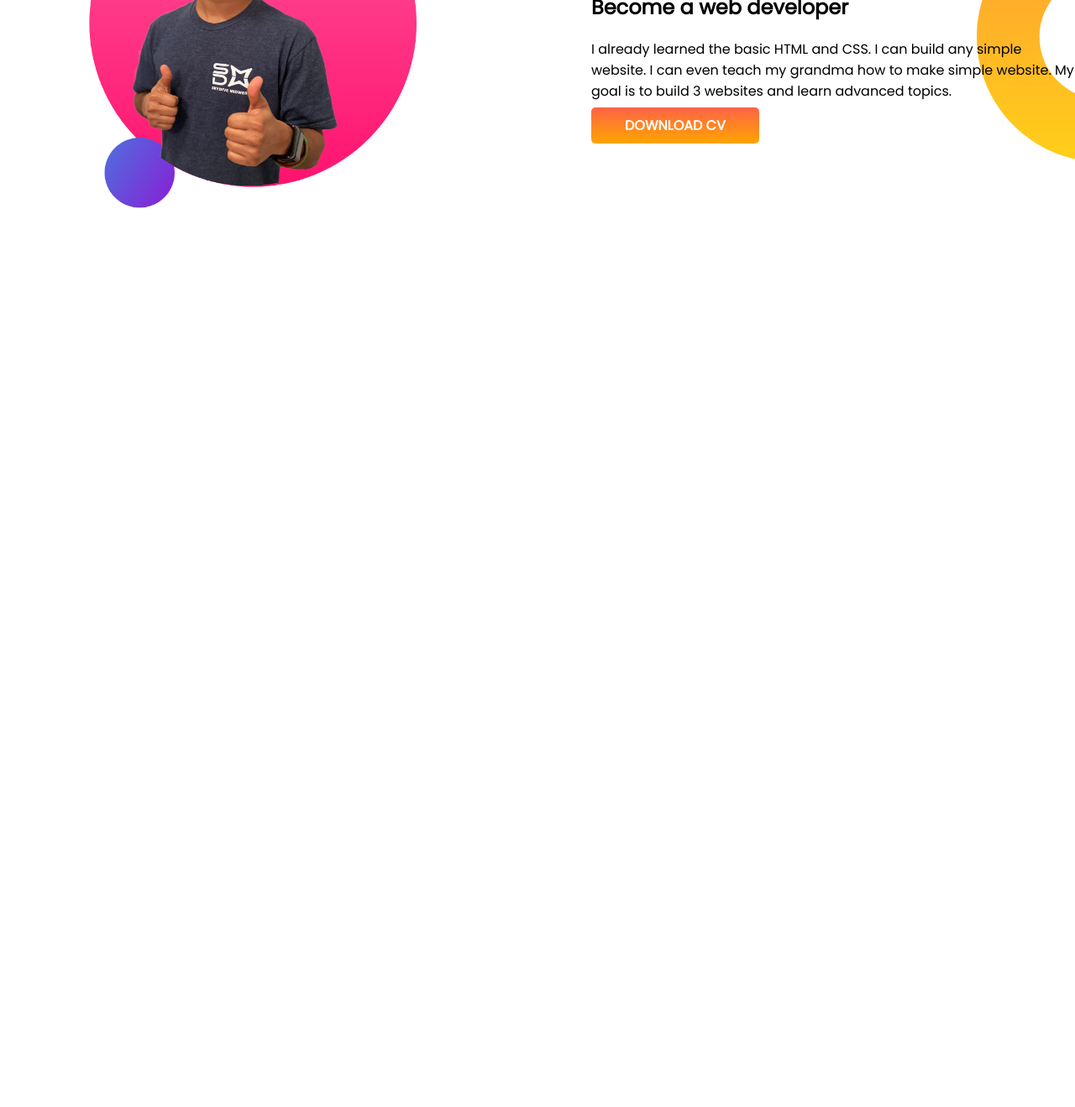
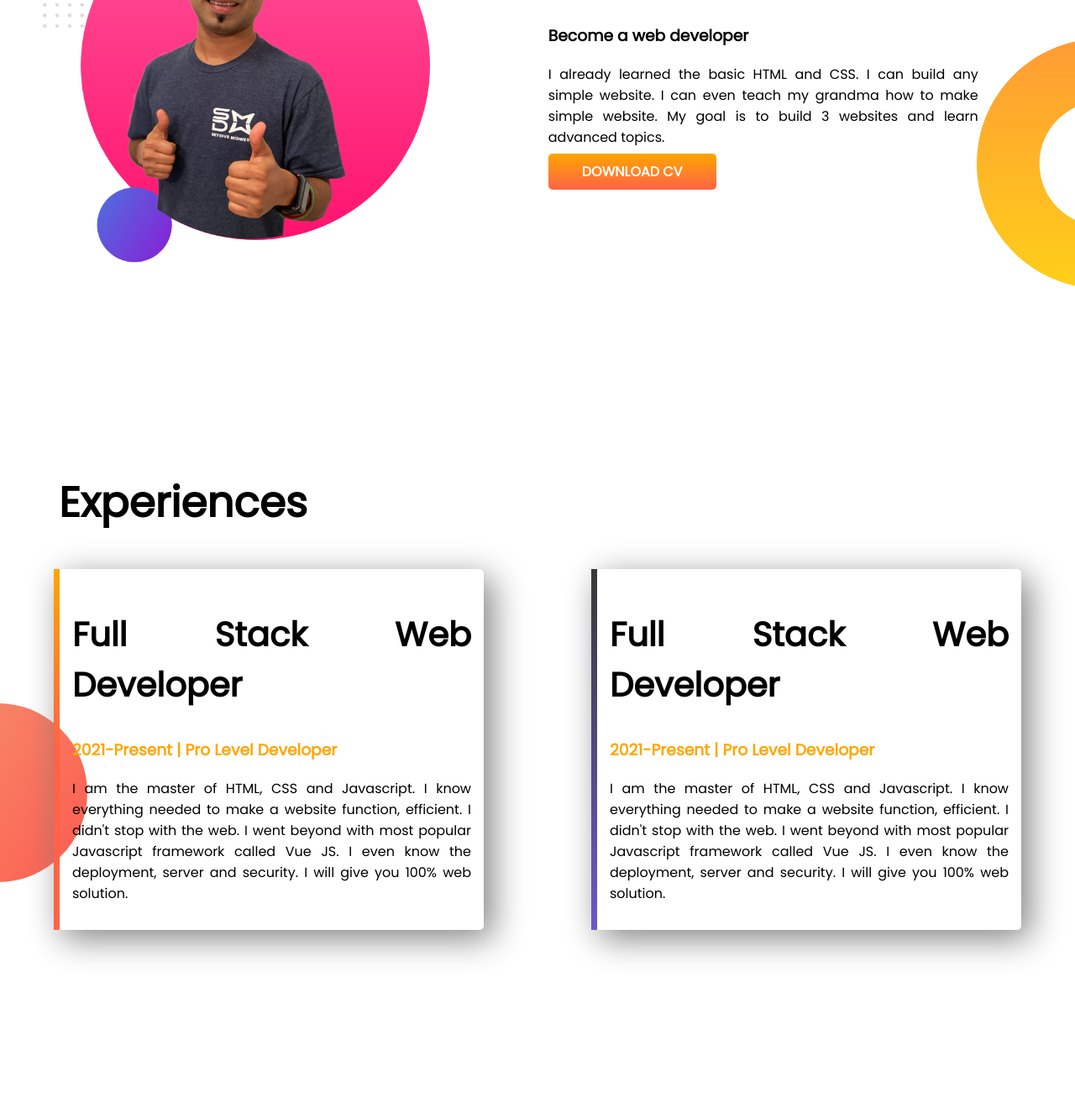
Before and after one commit to hasanmint/developer-protfolio, a plain HTML site: page index.html in a window 1280 px wide. Shown: the part 780-2099 px from the top of the page at 84% size. Before the commit the page ends 1185 px from the top, so only its background shows below. Drawn offline with Linux system fonts and the light colour scheme.

Commit message:
complete site with footer

```diff
--- a/index.html
+++ b/index.html
@@ -16,12 +16,13 @@
 </head>
 <body>
 
-   <section class="top-banner">
+   <section class="top-banner flexible-content">
         <div class="half_width">
             <h1>Welcome To</h1>
             <h1> <span class="orange-color">lorem Ipsum</span> World! </h1>
 
             <h3>Lorem ipsum dolor sit amet.</h3>
+
             <p>Lorem Ipsum is simply dummy text of the printing and typesetting industry. Lorem Ipsum has been the industry's standard dummy text ever since the 1500s, when an unknown printer took a galley of type and scrambled</p>
 
             <a class="link-button" href="https://www.linkedin.com/in/md-hasan-ali-928184b6/" target="_blank" >Hire Me</a>
@@ -32,17 +33,40 @@
         </div>
    </section>
 
-   <section class="dream-big">
+   <section class="dream-big flexible-content">
        <div class="half_width">
            <img src="images/jhankar2.png" alt="">
        </div>
        <div class="half_width">
            <h1>Dream Big </h1>
-           <h2>Become a web developer</h2>
+           <h3>Become a web developer</h3>
            <p>I already learned the basic HTML and CSS. I can build any simple website. I can even teach my grandma how to make simple website. My goal is to build 3 websites and learn advanced topics.</p>
            <a class="link-button" target="_blank" href="#">Download CV</a>
        </div>
    </section>
 
+   <section class="experience">
+       <h1>Experiences</h1>
+       <div class="exp-box flexible-content">
+        <div id="box-1" class="box">
+            <h2>Full Stack Web Developer</h2>
+            <h3 class="orange-color">2021-Present | Pro Level Developer</h3>
+            <p>I am the master of HTML, CSS and Javascript. I know everything needed to make a website function, efficient. I didn't stop with the web. I went beyond with most popular Javascript framework called Vue JS. I even know the deployment, server and security. I will give you 100% web solution.</p>
+        </div>
+
+        <div id="box-2" class="box">
+             <h2>Full Stack Web Developer</h2>
+             <h3 class="orange-color">2021-Present | Pro Level Developer</h3>
+             <p>I am the master of HTML, CSS and Javascript. I know everything needed to make a website function, efficient. I didn't stop with the web. I went beyond with most popular Javascript framework called Vue JS. I even know the deployment, server and security. I will give you 100% web solution.</p>
+         </div>
+       </div>
+
+
+   </section>
+
+   <footer>
+       <p>© Copyright 2022.All Right Reserved, Designed by Md. Hasan Ali</p>
+   </footer>
+
 </body>
-</html>
+</html>git
--- a/style.css
+++ b/style.css
@@ -7,29 +7,40 @@ h1 {
 	font-size: 50px;
 }
 
+h2 {
+	font-size: 40px;
+}
+
+p {
+	text-align: justify;
+}
+
 .orange-color {
 	color: orange;
 }
 
-section {
+.flexible-content {
 	display: flex;
-	margin-bottom: 150px;
+	height: 500px;
+	padding-bottom: 150px;
 }
 
 .half_width {
-	width: 50%;
-	padding-left: 5%;
+	width: 40%;
+	float: left;
+	margin-right: 3%;
+	padding-left: 4%;
 }
 
 .half_width img {
-	width: 75%;
+	width: 90%;
 }
 
 .link-button {
 	text-transform: uppercase;
 	text-decoration: none;
 	color: white;
-	background-image: linear-gradient(Tomato, Orange);
+	background-image: linear-gradient(Orange, Tomato);
 	font-weight: 700;
 	padding: 10px 40px;
 	border-radius: 5px;
@@ -49,3 +60,37 @@ section {
 	background-repeat: no-repeat;
 	background-position: right;
 }
+.experience {
+	background-image: url(images/exp-bg.png);
+	background-repeat: no-repeat;
+	background-position: left;
+}
+.experience h1 {
+	margin-left: 70px;
+}
+
+.box {
+	width: 40%;
+	margin-left: 5%;
+	margin-right: 5%;
+	height: 80%;
+	padding: 15px;
+	text-align: justify;
+	box-shadow: 10px 10px 40px grey;
+	border-radius: 5px;
+}
+#box-1 {
+	border-left: 7px solid;
+	border-image: linear-gradient(Orange, Tomato, Tomato);
+	border-image-slice: 1;
+}
+
+#box-2 {
+	border-left: 7px solid;
+	border-image: linear-gradient(rgb(58, 56, 52), SlateBlue);
+	border-image-slice: 5;
+}
+
+footer p {
+	text-align: center;
+}
```
Also changed, not shown: showOff/trophy-removebg-preview.png (deleted), 4 other files.
